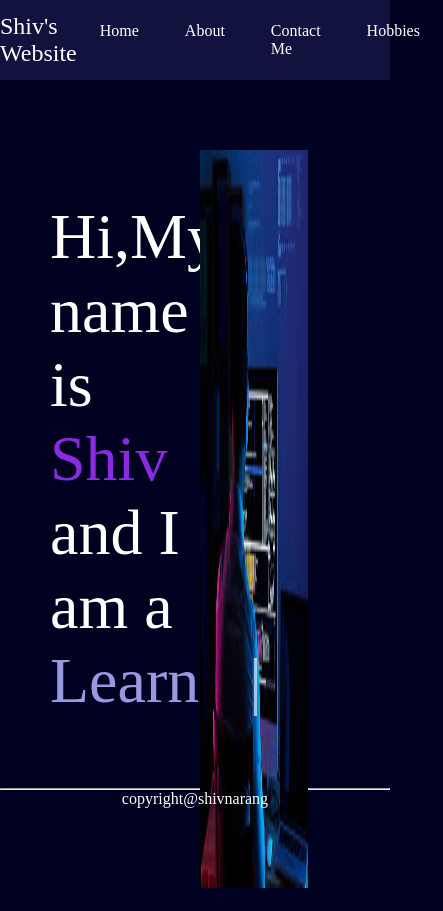
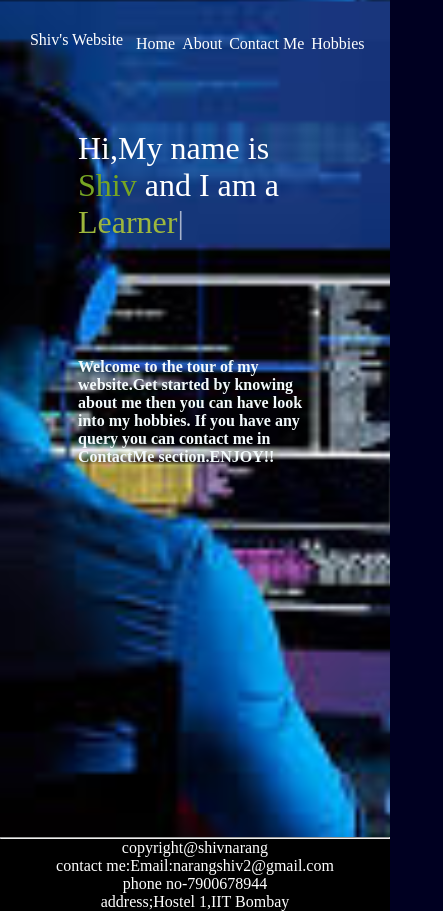
Before and after one commit to shivNarang2/shivnarang, a plain HTML site: page index.html in a window 390 px wide. Shown: the whole page, 443 px wide, since content can reach past the window. Drawn offline with nearby package versions, Linux system fonts and the light colour scheme.

Commit message:
Add files via upload

```diff
--- a/index.css
+++ b/index.css
@@ -6,13 +6,18 @@
 body{
     background-color: rgb(0, 0,33);
     color: white;
+
+    background-image: url('background.jpeg');
+    background-repeat: no-repeat;
+    background-attachment: fixed;
+    background-size: cover;
 }
 nav{
     display: flex;
     justify-content:space-around;
     align-items: center;
     height: 80px;
-            background-color: rgb(18,18,62);
+    /* background-color: rgb(25, 2, 49); */
 }
 nav ul{
 display: flex;
@@ -24,9 +29,10 @@ nav ul li{
 margin: 0 23px;
 }
 .left{
-    font-size:1.5rem ;
+font-size:2rem ;
 }
 .firstSection{
+
 display: flex;
 justify-content: space-around;
 margin: 70px 100px 0 30px;
@@ -39,17 +45,12 @@ nav ul li{
 font-size: 4rem;
 margin: 50px 20px 0px 20px;
 }
-.rightSection img{
-    width: 120%;
-    height: 130%;
 
-
-}
 .purple{
-    color: blueviolet
+color: rgb(119, 165, 35)
 }
 #element{
-color: rgb(153,153,226);
+color: rgb(157, 183, 61);
 }
 nav ul li a{
 text-decoration: none;
@@ -62,4 +63,104 @@ color: rgb(153,153,226);
 .footer{
 text-align: center;
 margin-top: 18%;
+margin-bottom: 5px;
+background-color: black;
 }
+.img{
+    background-image: url(background.jpeg);
+    background-repeat: no-repeat;
+}
+.intro{
+    font-weight: bold;
+   font-size: 2rem;
+    margin-top: 30%;
+    margin-bottom: -15%;
+    margin-left: 20%;
+    width: 60%;
+    color: rgb(243, 250, 252);
+}
+@media only screen and (max-width: 1000px) {
+
+*{
+    margin:0;
+    padding: 0;
+}
+body{
+    background-position: 20%;
+    background-color: rgb(0, 0,33);
+    color: white;
+    background-image: url('background.jpeg');
+    background-repeat: no-repeat;
+    background-attachment: fixed;
+    background-size: cover;
+}
+nav{
+    margin-left: 30px 40px 10px 0px;
+    display: flex;
+    justify-content:space-around;
+    align-items: center;
+    height: 80px;
+    /* background-color: rgb(25, 2, 49); */
+}
+nav ul{
+
+    margin-left: 10px 50px 0px 0px;
+display: flex;
+justify-content:center ;
+
+}
+nav ul li{
+
+list-style: none;
+margin: 50px 15px 43px  -8px;
+}
+.left{
+    margin-left: 5%;
+font-size:1rem ;
+}
+.firstSection{
+
+display: flex;
+justify-content: space-around;
+margin: 0px 0px 0 0px;
+}
+.firstSection div{
+width: 50%;
+}
+.leftSection{
+flex-basis: 60%;
+font-size: 2rem;
+margin: 50px 10px 0px 10px;
+}
+
+.purple{
+color: rgb(119, 165, 35)
+}
+#element{
+color: rgb(157, 183, 61);
+}
+nav ul li a{
+text-decoration: none;
+color: white;
+}
+nav ul li a:hover{
+color: rgb(153,153,226);
+font-size:1.01rem;
+}
+.footer{
+text-align: center;
+margin-top: 110%;
+background-color: black;
+margin-bottom: 0px;
+}
+
+.intro{
+    font-weight: bold;
+   font-size: 1rem;
+    margin-top: 30%;
+    margin-bottom: -15%;
+    margin-left: 20%;
+    width: 60%;
+    color: rgb(243, 250, 252);
+}
+}
--- a/index.html
+++ b/index.html
@@ -1,9 +1,10 @@
 <!DOCTYPE html>
 <html lang="en">
 <head>
+  <link rel="icon" href="shivphoto.jpg" type="image/x-icon">
     <meta charset="UTF-8">
     <meta name="viewport" content="width=device-width, initial-scale=1.0">
-    <title>Document</title>
+    <title>MY WEBSITE</title>
     <link rel="preconnect" href="https://fonts.googleapis.com">
 <link rel="preconnect" href="https://fonts.gstatic.com" crossorigin>
 <link href="https://fonts.googleapis.com/css2?family=Poppins:wght@400;600;700&display=swap" rel="stylesheet">
@@ -17,8 +18,8 @@
             <div class="left">Shiv's Website</div>
             <div class="right">
               <ul>
-               <li><a href="/">Home</a></li>
-                <li><a href="/">About</a></li>
+               <li><a href="index.html">Home</a></li>
+                <li><a href="about.html">About</a></li>
                 <li><a href="contact.html">Contact Me</a></li>
                 <li><a href="hobbies.html">Hobbies</a></li>
               </ul>
@@ -26,6 +27,7 @@
         </nav>
     </header>
     <main>
+
  <section class ="firstSection">
     <div class="leftSection">Hi,My name is <span class="purple">Shiv </span>
     and I am a<br>
@@ -33,15 +35,19 @@
     <span id="element"></span>
 
     </div>
-    <div class="rightSection">
-        <img src="background.jpeg">
-    </div>
 
  </section>
-
+<div class="intro">
+  Welcome to the tour of my website.Get started by knowing about me then you can have look into my hobbies.
+  If you have any query you can contact me in ContactMe section.ENJOY!!
+</div>
  <section class ="footer">
     <hr>
-   <p>copyright@shivnarang</p>
+   <p>copyright@shivnarang<br>
+    contact me:Email:narangshiv2@gmail.com<br>
+phone no-7900678944
+<br>address;Hostel 1,IIT Bombay
+   </p>
  </section>
 
 
```
Also changed, not shown: shivphoto.jpg (added). Lines whose indentation alone changed are shown as unchanged.
